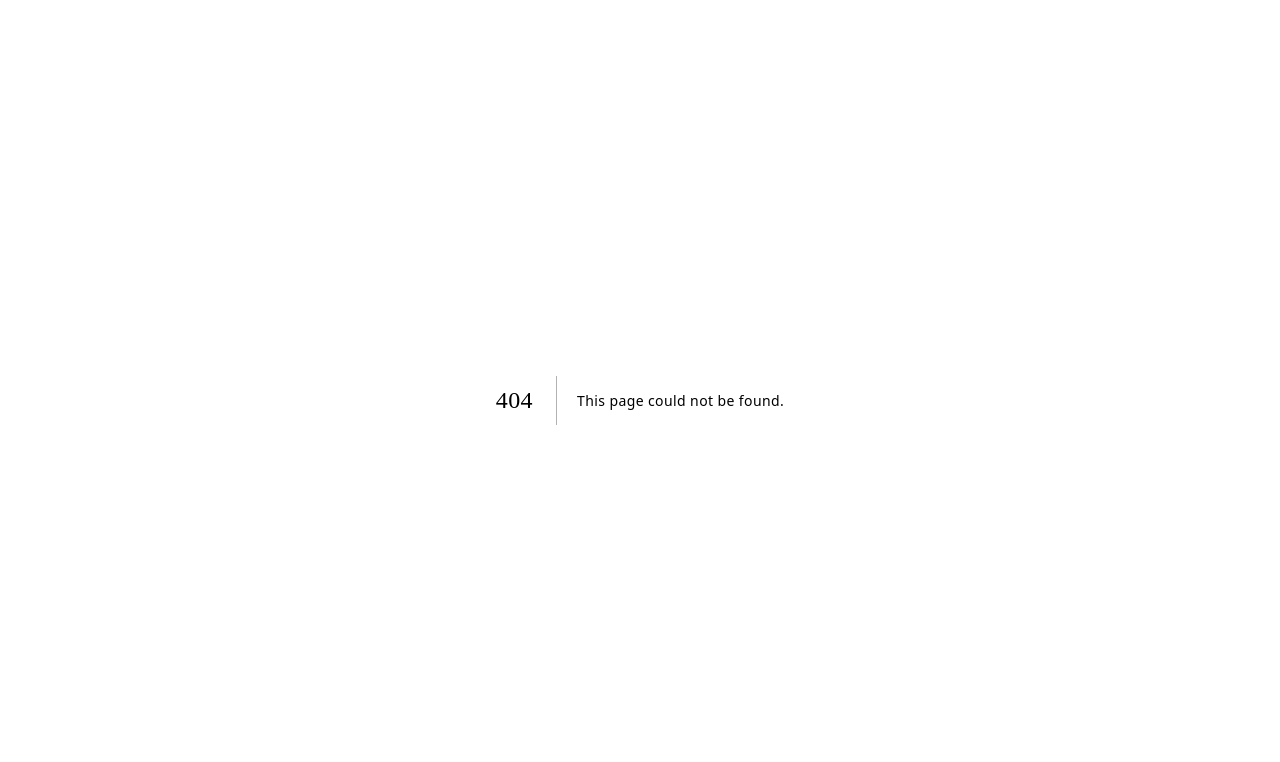
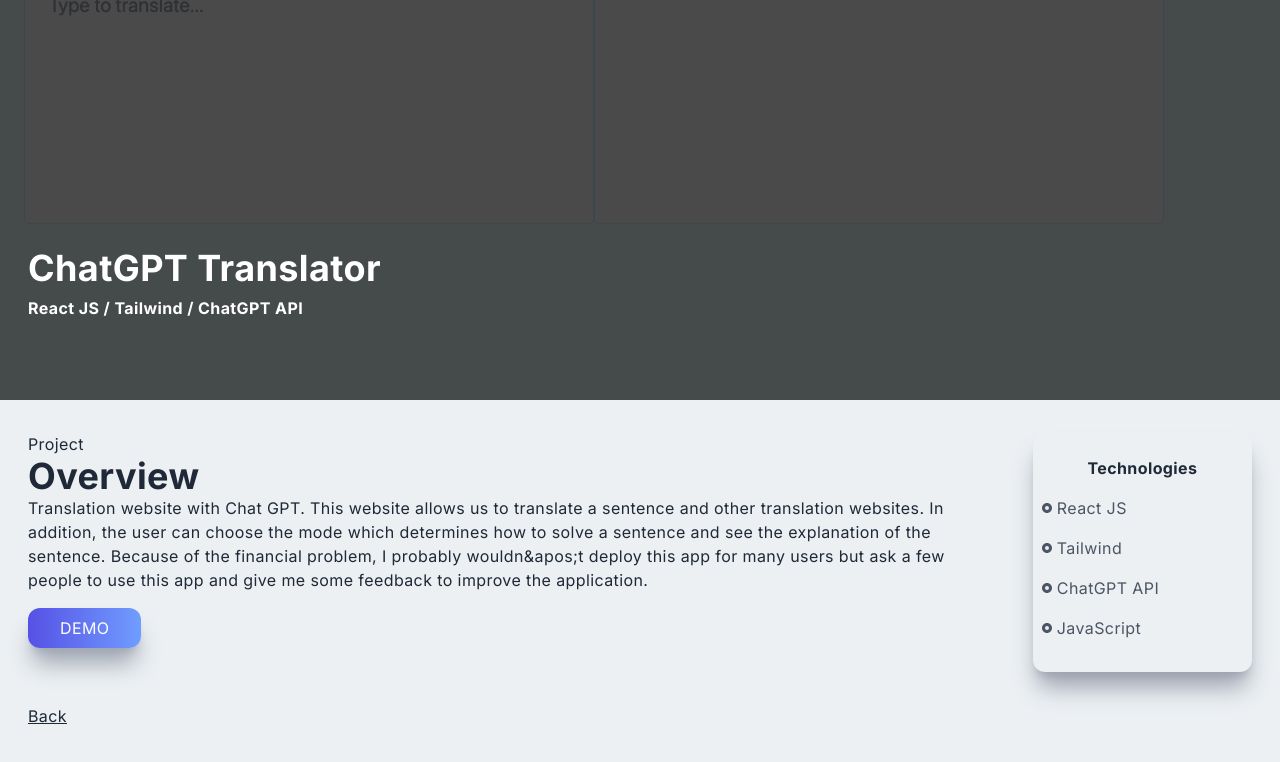
Before and after one commit to YunosukeSato/Portfolio-nextjs, a Next.js app: page /translator in a window 1280 px wide. Before the commit this address had no page. Shown: the top 762 px of the page. Built offline with nearby package versions, Linux system fonts and the light colour scheme.

Commit message:
detail page for the ChatGPT Translator

```diff
--- /dev/null
+++ b/src/app/translator/page.tsx
@@ -0,0 +1,30 @@
+import translatorImg from "../../../public/assets/projects/Translator.png";
+import DetailPage from "../components/DetailPage/DetailPage";
+
+const projectInfo = {
+  img: translatorImg,
+  name: "ChatGPT Translator",
+  technologies: ["React JS", "Tailwind", "ChatGPT API", "JavaScript"],
+  description: `Translation website with Chat GPT. This website allows us to
+  translate a sentence and other translation websites. In addition,
+  the user can choose the mode which determines how to solve a
+  sentence and see the explanation of the sentence. Because of the
+  financial problem, I probably wouldn&apos;t deploy this app for many
+  users but ask a few people to use this app and give me some feedback
+  to improve the application.`,
+  url: "https://react-translator-five.vercel.app/",
+};
+
+function page() {
+  return (
+    <DetailPage
+      img={projectInfo.img}
+      name={projectInfo.name}
+      technologies={projectInfo.technologies}
+      description={projectInfo.description}
+      url={projectInfo.url}
+    />
+  );
+}
+
+export default page;
```
